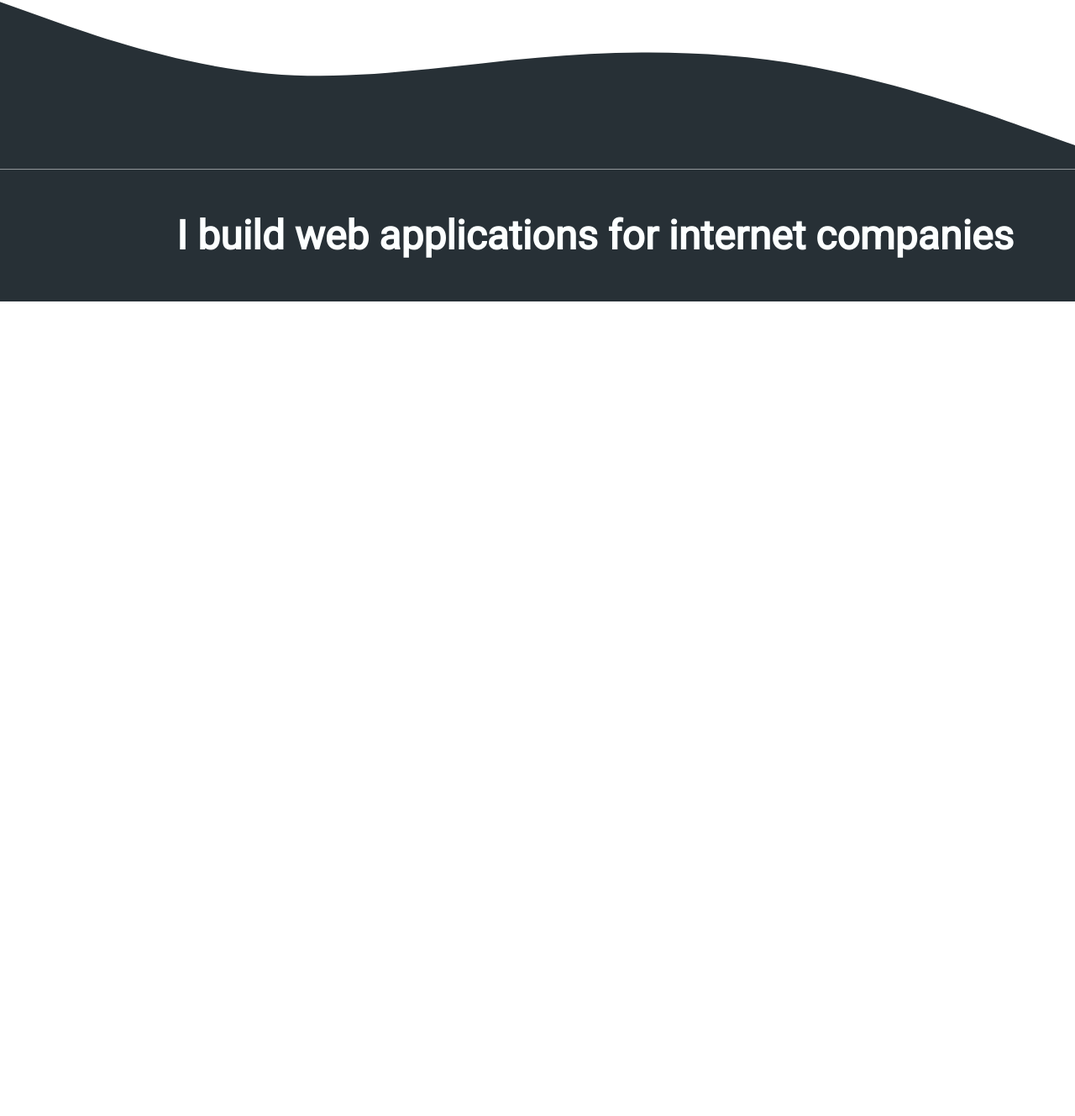
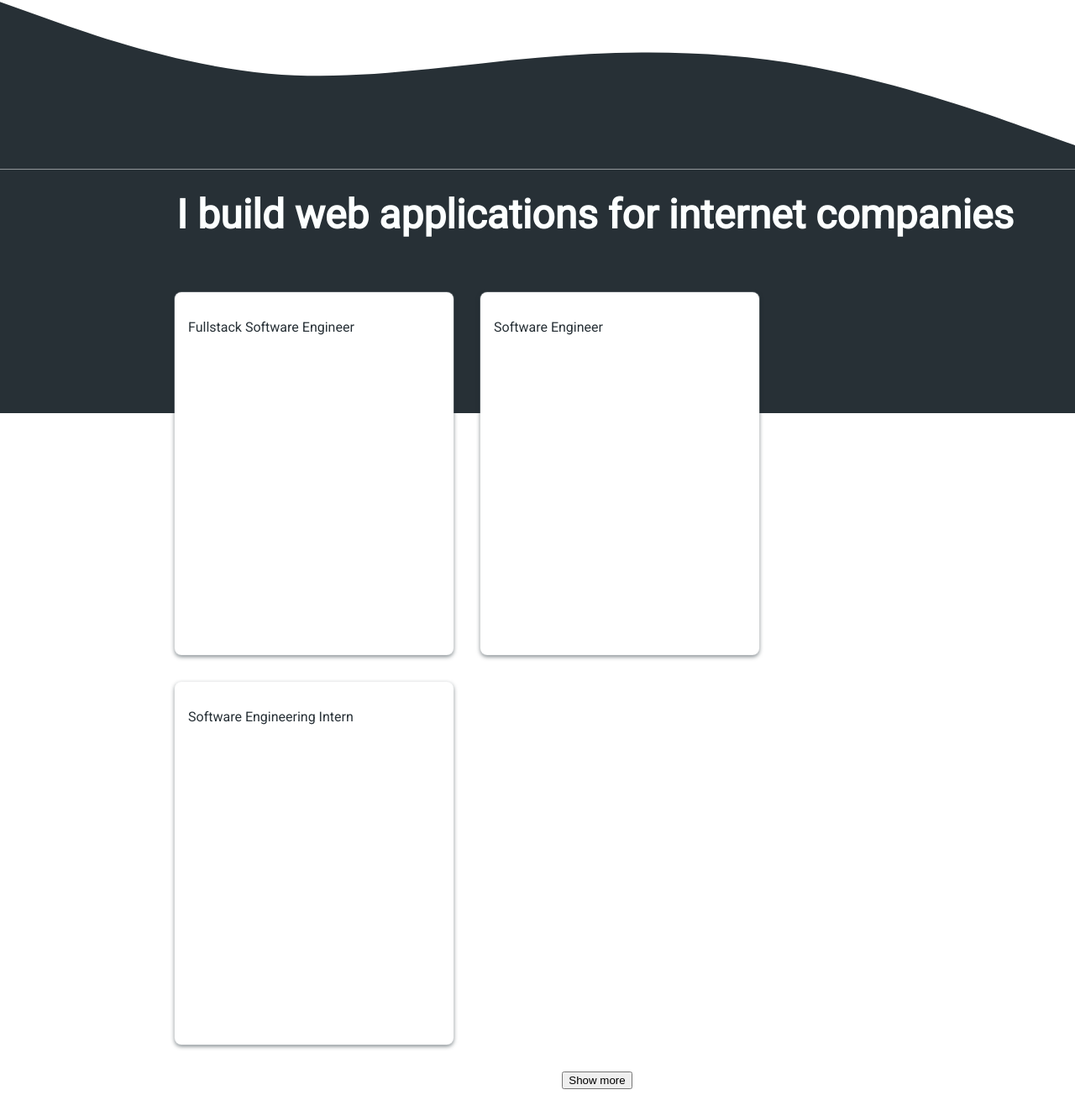
Before and after one commit to cephalization/portfolio-v3, a Gatsby site: page / in a window 1280 px wide. Shown: the part 818-2147 px from the top of the page at 84% size. Before the commit the page ends 1177 px from the top, so only its background shows below. Built offline with nearby package versions, Linux system fonts and the light colour scheme; Gatsby itself is replaced by a stand-in of ours.

Commit message:
Iterate on job display

```diff
--- /dev/null
+++ b/src/components/job/index.js
@@ -0,0 +1 @@
+export { Job } from "./job"
--- /dev/null
+++ b/src/components/job/job.js
@@ -0,0 +1,20 @@
+import React from "react"
+import styled from "styled-components"
+
+const Card = styled.div`
+  margin: 1rem;
+  padding: 1rem;
+  background-color: white;
+  height: 400px;
+  width: 300px;
+  color: #273036;
+  box-shadow: 0 0 0 1px rgba(255, 255, 255, 0.2),
+    0 2px 5px 0 rgba(14, 30, 37, 0.56);
+  border-radius: 8px;
+`
+
+export const Job = ({ job }) => (
+  <Card>
+    <p>{job.position}</p>
+  </Card>
+)
--- /dev/null
+++ b/src/components/jobs/index.js
@@ -0,0 +1 @@
+export { Jobs } from "./jobs"
--- /dev/null
+++ b/src/components/jobs/jobs.js
@@ -0,0 +1,54 @@
+import React, { useState } from "react"
+import styled from "styled-components"
+
+import { Job } from "../../components/job"
+
+import { JOBS } from "../../jobs"
+
+const Container = styled.div`
+  margin-top: -11rem;
+  margin-left: 12rem;
+  margin-bottom: 2rem;
+  @media screen and (max-width: 768px) {
+    font-size: 2.5rem
+    margin-left: 2rem;
+  }
+`
+
+const JobContainer = styled.div`
+  margin: 1rem 0;
+  display: flex;
+  flex-wrap: wrap;
+  border-radius: 0.9%;
+`
+
+const ButtonContainer = styled.div`
+  display: flex;
+  flex-direction: row;
+  justify-content: center;
+  padding-right: 50px;
+`
+
+const Button = styled.button``
+
+export const Jobs = () => {
+  const [showMore, setShowMore] = useState(false)
+
+  const toggleShowMore = () => setShowMore(show => !show)
+
+  return (
+    <Container>
+      <JobContainer>
+        {JOBS.slice(0, showMore ? JOBS.length : 3).map(job => (
+          <Job key={`${job.company}__${job.position}`} job={job} />
+        ))}
+      </JobContainer>
+
+      {!showMore && (
+        <ButtonContainer>
+          <Button onClick={toggleShowMore}>Show more</Button>
+        </ButtonContainer>
+      )}
+    </Container>
+  )
+}
--- a/src/components/styled.js
+++ b/src/components/styled.js
@@ -40,10 +40,11 @@ export const Content = styled.section`
 
 export const ContentContainer = styled.div`
   background-color: #273036;
-  padding: 50px;
+  padding: 25px 50px;
   font-size: 3rem;
   font-weight: bold
   flex: 1;
+  height: 15rem;
 `
 
 export const ContentText = styled(Text)`
--- a/src/jobs.js
+++ b/src/jobs.js
@@ -5,4 +5,28 @@ export const JOBS = [
     end: "current",
     position: "Fullstack Software Engineer",
   },
+  {
+    company: "Arbor Networks",
+    start: "8 17",
+    end: "11 18",
+    position: "Software Engineer",
+  },
+  {
+    company: "Arbor Networks",
+    start: "5 17",
+    end: "8 17",
+    position: "Software Engineering Intern",
+  },
+  {
+    company: "Center for Technology and Training",
+    start: "5 17",
+    end: "8 17",
+    position: "Software Developer Intern",
+  },
+  {
+    company: "Center for Technology and Training",
+    start: "5 17",
+    end: "8 17",
+    position: "Student IT Administrator",
+  },
 ]
--- a/src/pages/index.js
+++ b/src/pages/index.js
@@ -14,7 +14,7 @@ import {
   Name,
   Text,
 } from "../components/styled"
-import { JOBS } from "../jobs"
+import { Jobs } from "../components/jobs"
 
 import "../index.css"
 
@@ -49,6 +49,7 @@ export default () => (
             I build web applications for internet companies
           </ContentText>
         </ContentContainer>
+        <Jobs />
       </Content>
     </Body>
   </>
```
